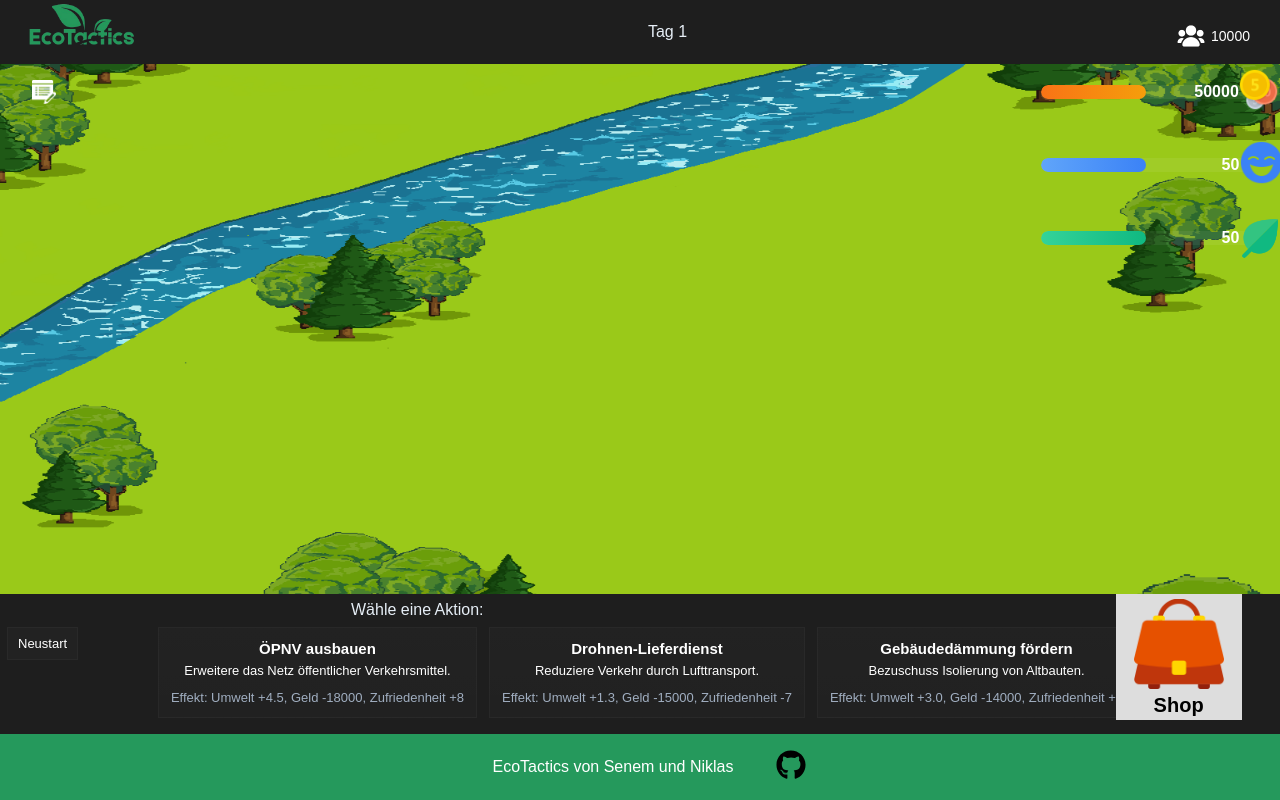
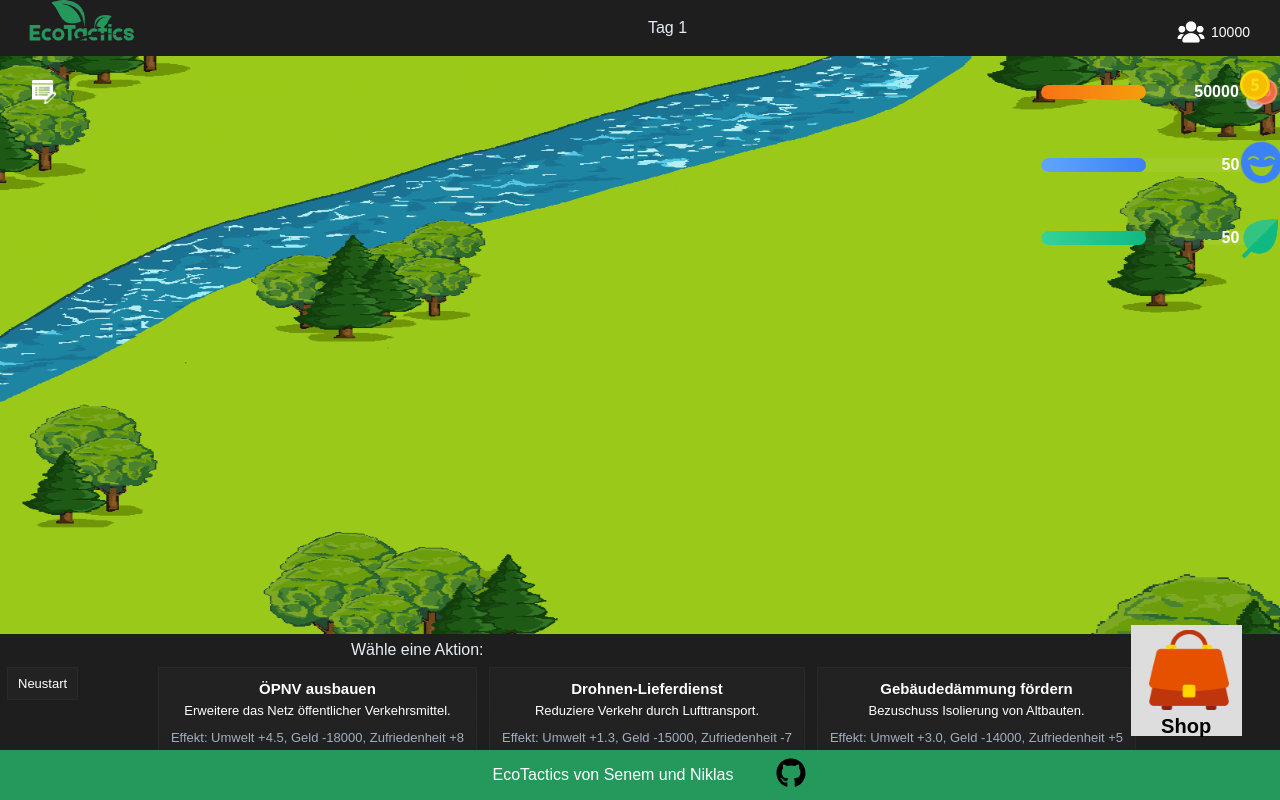
Before and after one commit to CreepyNiki/EcoTactics, a website built with Vite: page ecoTactics/index.html in a window 1280 px wide. Built offline with nearby package versions, Linux system fonts and the light colour scheme.

Commit message:
fix: adjusted css

```diff
--- a/ecoTactics/src/style.css
+++ b/ecoTactics/src/style.css
@@ -11,7 +11,7 @@ header {
     align-items: center;
     justify-content: space-between;
     width: 100vw;
-    height: 8vh;
+    height: 7vh;
     left: 0;
     position: fixed;
     top: 0;
@@ -225,9 +225,9 @@ nicht verzerrt ist */
 .selection {
     position: fixed;
     left: 0;
-    bottom: 8vh;
+    bottom: 5vh;
     width: 100vw;
-    height: 16vh;
+    height: 14vh;
     background: rgba(30,30,30,1);
     padding: 7px;
 }
@@ -271,10 +271,10 @@ button.action {
 
 .shop {
     position: fixed;
-    width: 110px;
-    height: 110px;
+    width: 95px;
+    height: 95px;
     right: 3vw;
-    bottom: 10vh;
+    bottom: 8vh;
     display: flex;
     flex-direction: column;
     align-items: center;
@@ -288,13 +288,13 @@ button.action {
     position: absolute;
     top: 5px;
     left: 18px;
-    height: 90px;
-    width: 90px;
+    height: 80px;
+    width: 80px;
 }
 
 .shopParagraph {
     position: absolute;
-    top: 80px;
+    top: 70px;
     color: black;
     font-size: 20px;
     font-family: Arial, sans-serif;
@@ -327,7 +327,7 @@ button.action {
     background-color: #25995c;
     color: white;
     width: 100vw;
-    height: 6vh;
+    height: 4vh;
     left: 0;
     position: fixed;
     bottom: 0;
```
